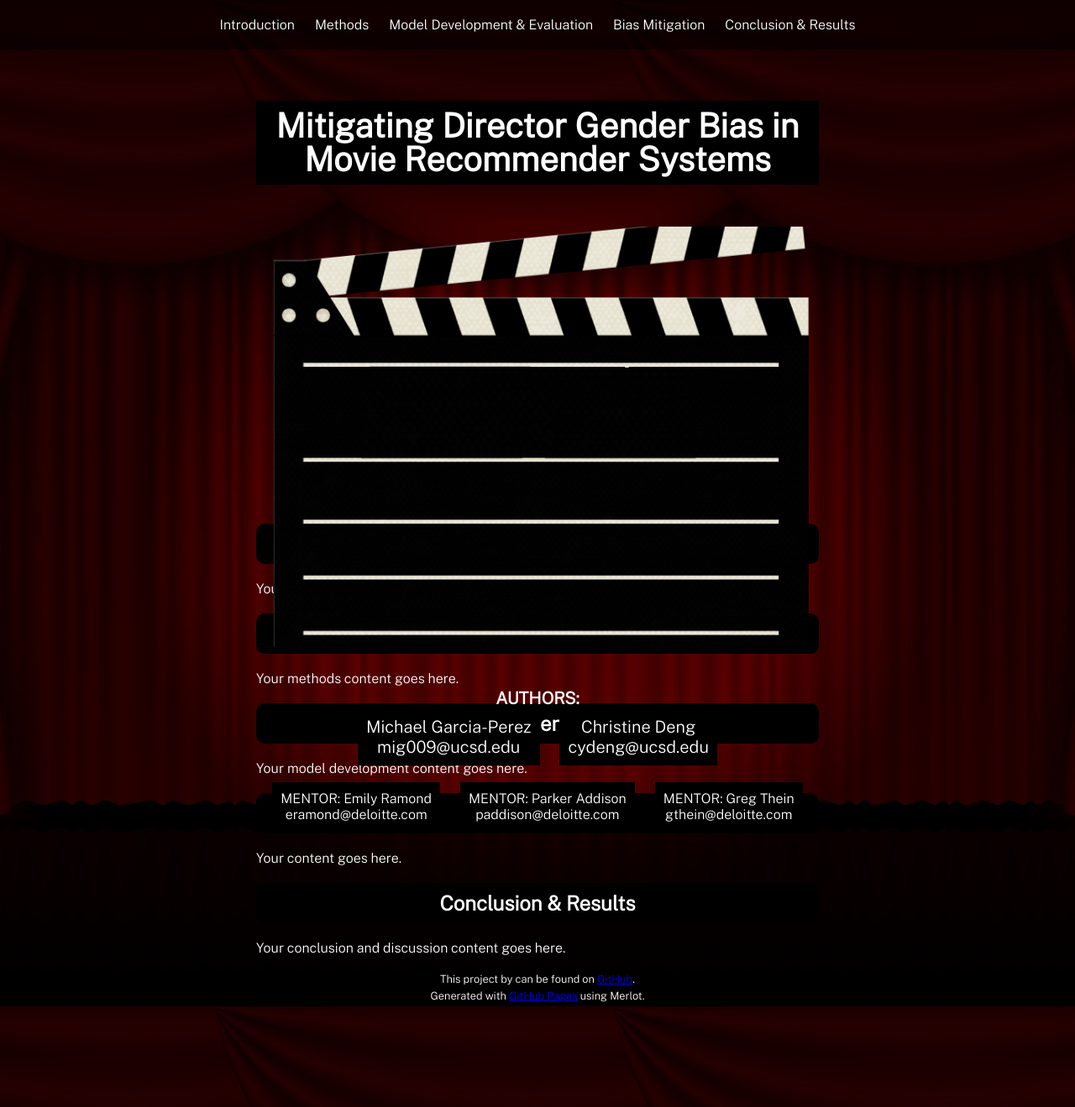
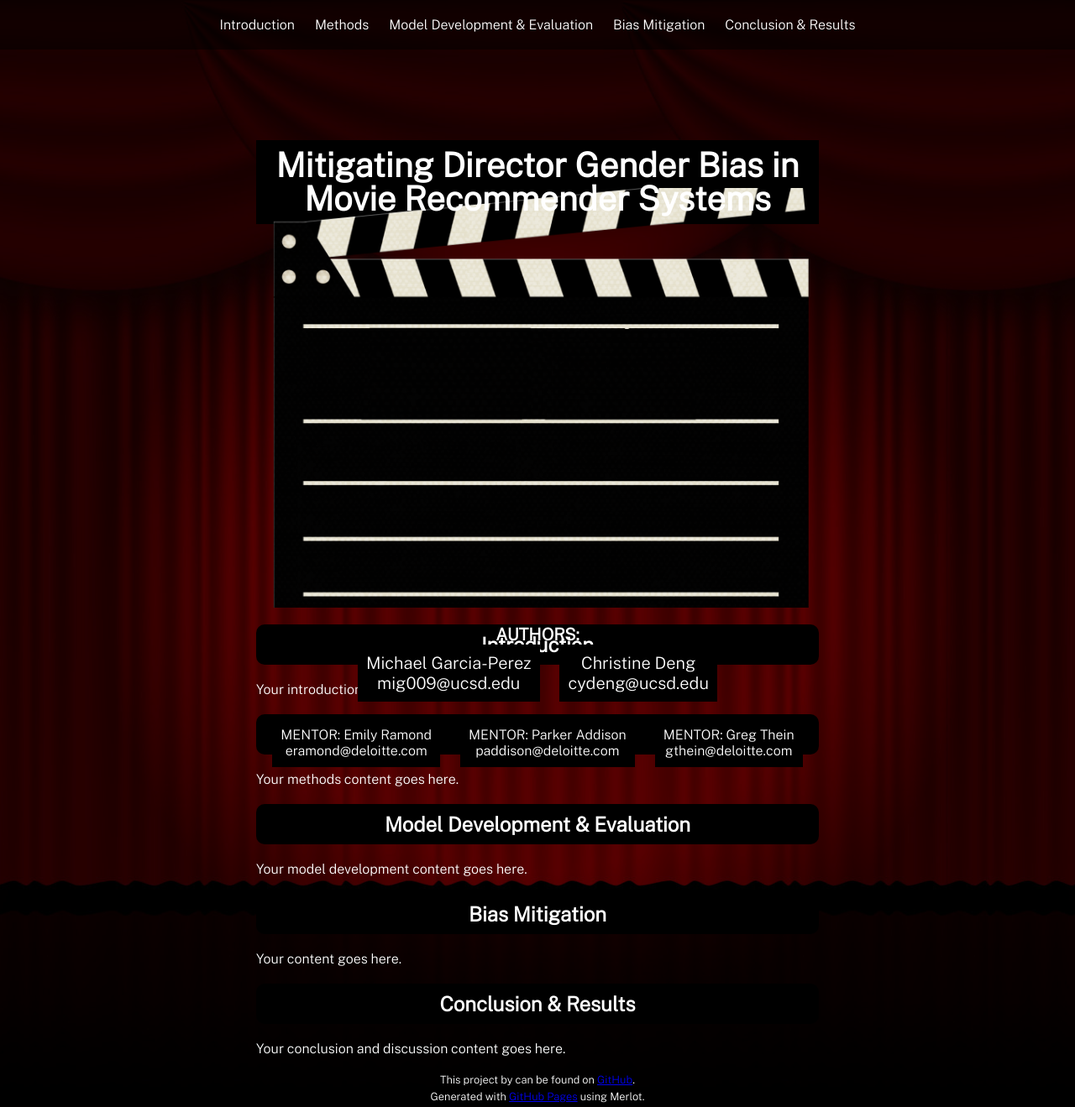
Before and after one commit to michael-garciaperez/DSC180A-Methodology-5, a Jekyll site: the page built from index.md, in a window 1280 px wide and 1319 px high. Shown: the whole window at 84% size. Built offline with Jekyll 4.4.1, drawn with Linux system fonts in a browser that asks for light colours.

Commit message:
Update style.scss

```diff
--- a/assets/css/style.scss
+++ b/assets/css/style.scss
@@ -1,5 +1,6 @@
 ---
 ---
+
 @import url('https://fonts.googleapis.com/css2?family=Public+Sans:wght@300&display=swap');
 
 body {
@@ -20,7 +21,7 @@ div.shell {
 header {
   position: relative;
   z-index: 2;
-  margin: 0 auto; /* Adjusted margin */
+  margin: 120px auto 0; /* Adjusted margin */
   max-width: 670px;
   padding: 20px 40px 25px;
   height: 500px;
@@ -33,8 +34,7 @@ header {
   width: 100%;
   max-width: 670px;
   height: 500px;
-  z-index: -1; /* Adjusted z-index */
-  margin-top: 50px; /* Adjust this value to move the image up or down */
+  margin-top: -70px; /* Adjusted margin-top */
 }
 
 header h1 {
@@ -46,12 +46,11 @@ header h1 {
   line-height: 1;
   background-color: black;
   padding: 10px 20px;
-  margin-top: 100px;
 }
 
 .author-mentor-container {
   text-align: center;
-  margin-top: 50px;
+  margin-top: 20px; /* Adjusted margin-top */
 }
 
 .author-mentor-container p {
```
